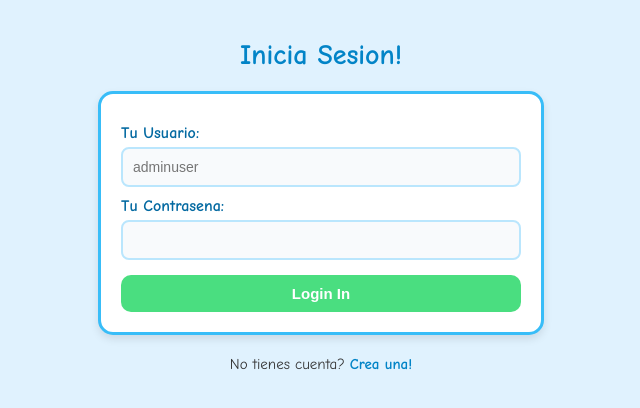
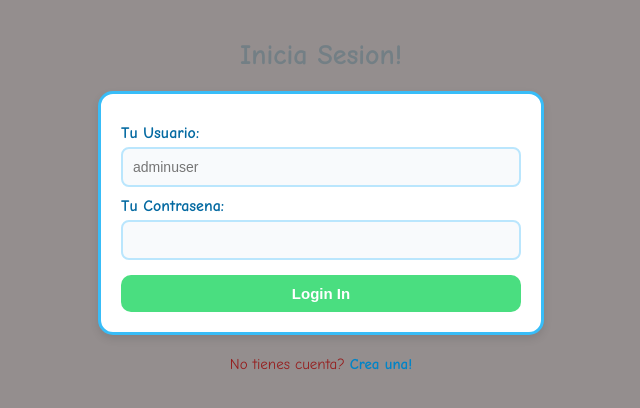
Before and after one commit to kevinhndz/MedicalC, a plain HTML site: page templates/login.html in a window 1280 px wide. Shown: the whole page, without its empty margins (319-959 px from the left). Drawn offline with Linux system fonts and the light colour scheme.

Commit message:
Modificando color de texto, cambio de tema, y fondo para probar cambios en tarea

```diff
--- a/static/estilos.css
+++ b/static/estilos.css
@@ -1,13 +1,13 @@
 body {
     font-family: 'Comic Sans MS', 'Chalkboard SE', Arial, sans-serif;
-    background-color: #e0f2fe;
-    color: #333333;
+    background-color: #948e8e;
+    color: #961d1d;
     padding: 20px;
     margin: 0;
 }
 
 h1 {
-    color: #0284c7;
+    color: #737f85;
     text-align: center;
     font-size: 28px;
 }
```
Also changed, not shown: templates/general.html (+2 -2 lines).
